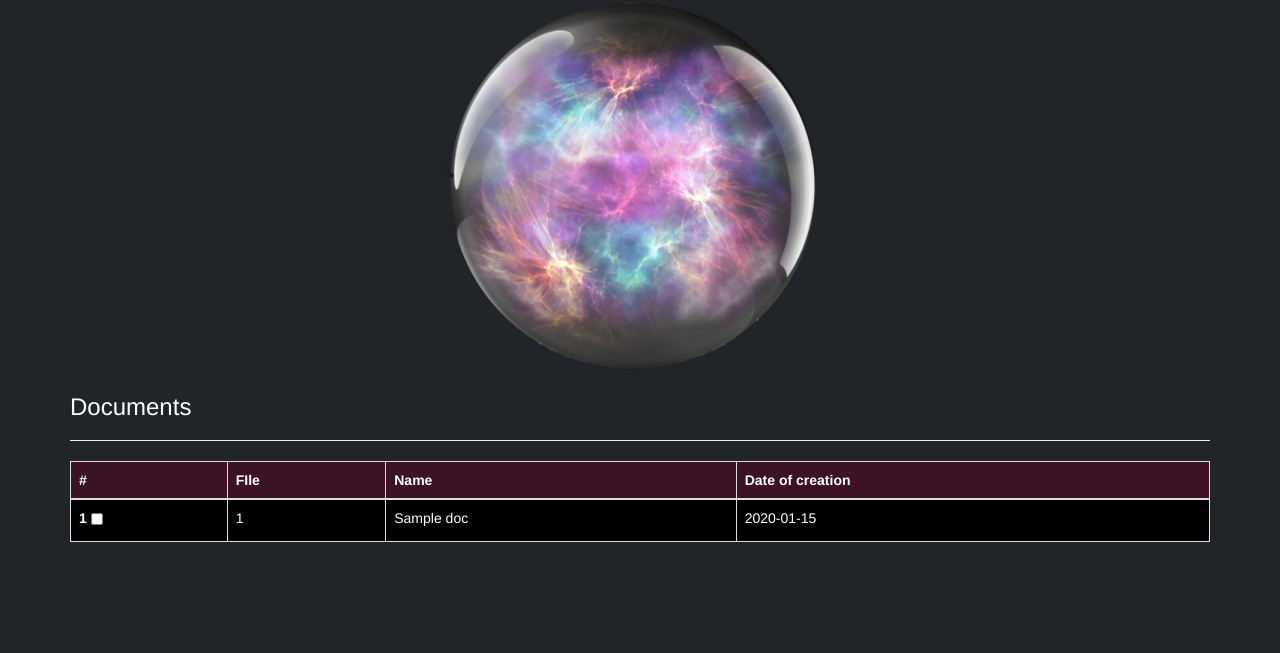
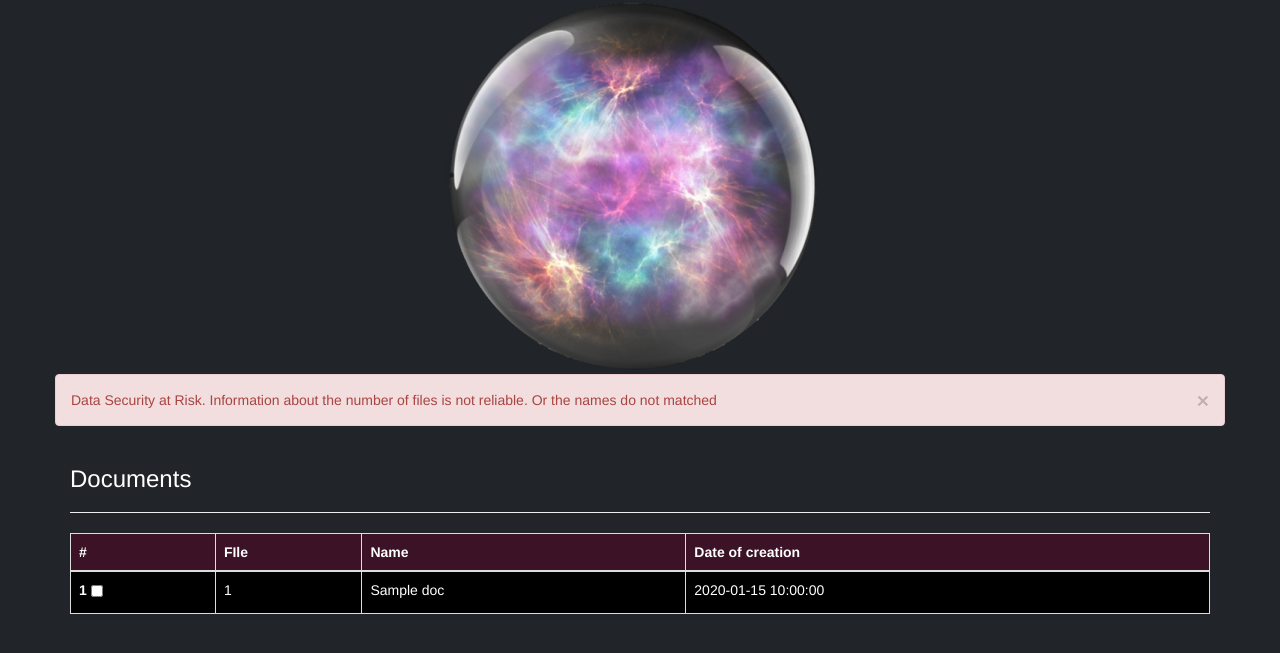
Before and after one commit to Quastrado/project_o_mail_service, a Flask app: page /check in a window 1280 px wide. Shown: the part 21-674 px from the top of the page. Run offline with Flask 2, Linux system fonts and the light colour scheme; tables that the repository leaves empty hold one stand-in row (values such as "Sample post"); data that the repository does not hold is empty; some libraries are stand-ins or nearby versions.

Commit message:
warning on check.html

```diff
--- a/owl_mail/check.py
+++ b/owl_mail/check.py
@@ -1,19 +1,36 @@
-from xml.etree import ElementTree as ET
 import boto3
 from config import BaseConfig
+from owl_mail.models import db, Docs
 
-def s3_files():
-    s3 = boto3.client(
+s3 = boto3.client(
         's3',
         aws_access_key_id = BaseConfig.AWS_ACCESS_KEY_ID,
         aws_secret_access_key = BaseConfig.AWS_SECRET_ACCESS_KEY,
         region_name = BaseConfig.AWS_REGION,
         )
 
-    files = s3.list_objects(Bucket = BaseConfig.AWS_BUCKET_NAME)['Contents']
+def bucket_content_list():
+    files = s3.list_objects(Bucket = BaseConfig.AWS_BUCKET_NAME)
 
-    for key in files:
-        tree = ET.parse(key)
-        root = tree.getroot()
+    try:
+        contents = files['Contents']
+    except KeyError:
+        return
 
-    return files
+    bucket_content_list = [key['Key'] for key in contents]
+    return bucket_content_list
+
+
+def files_count_discrepancy():
+    docs_record_count = db.session.query(Docs).count()
+    if len(bucket_content_list()) != docs_record_count:
+        return True
+
+
+def file_names_discrepancy():
+    id_list = [str(r) for r, in db.session.query(Docs.id).all()]
+    file_names = [el.split('.')[0] for el in bucket_content_list()]
+    print(set(id_list))
+    print(set(file_names))
+    if set(id_list) != set(file_names):
+        return True
--- a/owl_mail/forms.py
+++ b/owl_mail/forms.py
@@ -11,7 +11,7 @@ class StudentForm(FlaskForm):
     name = StringField('', validators=[DataRequired()], render_kw={'placeholder':'Name'})
     surname = StringField('', render_kw={'placeholder':'Surname'})
     email = StringField('', validators=[DataRequired()], render_kw={'placeholder': 'Email'})
-    date_of_birth = DateField('', format='%Y/%m/%d', validators=[DataRequired()], render_kw={'placeholder': '0000/00/00'})
+    date_of_birth = DateField('', format='%Y-%m-%d', validators=[DataRequired()], render_kw={'placeholder': '0000/00/00'})
     house_number_and_street = StringField('', validators=[DataRequired()], render_kw={'placeholder': 'house number and street'})
     area = StringField('', validators=[DataRequired()], render_kw={'placeholder': 'area'})
     locality = StringField('', validators=[DataRequired()], render_kw={'placeholder': 'locality'})
--- a/owl_mail/models.py
+++ b/owl_mail/models.py
@@ -25,7 +25,7 @@ class Docs(db.Model):
     name = db.Column(db.String)
     email = db.Column(db.String, unique=True)
     file_hash = db.Column(db.String)
-    date_of_creation = db.Column(db.String)
+    date_of_creation = db.Column(db.DateTime)
 
     def __init__(self, name, email, file_hash, date_of_creation):
         self.name = name
--- a/owl_mail/routes.py
+++ b/owl_mail/routes.py
@@ -4,7 +4,7 @@ from flask import current_app as app
 from flask import flash, redirect, render_template, request, session, url_for
 from flask_login import login_user, logout_user
 
-from owl_mail.check import s3_files
+from owl_mail.check import files_count_discrepancy, file_names_discrepancy
 
 from owl_mail.forms import LoginForm, StudentForm, ContentForm, FinishForm
 from owl_mail.models import db, User, Docs
@@ -131,5 +131,13 @@ def finish():
 @app.route('/check', methods=['GET', 'POST'])
 def check():
     files = Docs.query.all()
+    if files_count_discrepancy() == True or file_names_discrepancy() == True:
+        message = """
+            Data Security at Risk.
+            Information about the number of files is not reliable.
+            Or the names do not matched
+            """
+        flash(message)
+        print(files_count_discrepancy(), file_names_discrepancy())
 
     return render_template('check.html', files = files)
--- a/owl_mail/templates/check.html
+++ b/owl_mail/templates/check.html
@@ -42,6 +42,18 @@ Something wrong?
         </div>
     </div>
     <div class="row">
+        {% with messages = get_flashed_messages() %}
+            {% if messages %}
+                {% for message in messages %}
+                    <div class="alert alert-info alert-danger" role="alert">
+                        <button type="button" class="close" data-dismiss="alert">
+                            <span aria-hidden="true">&times;</span>
+                        </button>
+                        {{ message }}<br>
+                    </div>
+                {% endfor %}
+            {% endif %}
+        {% endwith %}
         <div class="col-md-12">
             <h3>Documents</h3>
             <hr>
```
